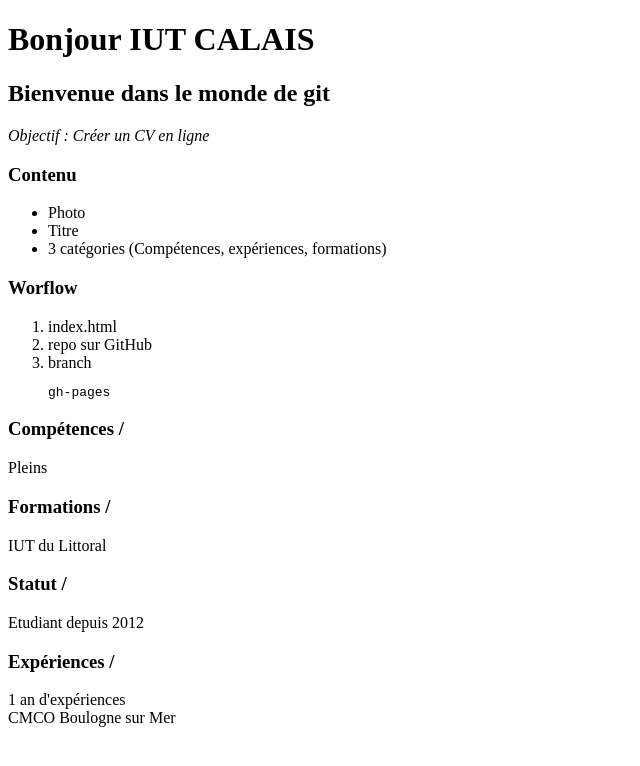
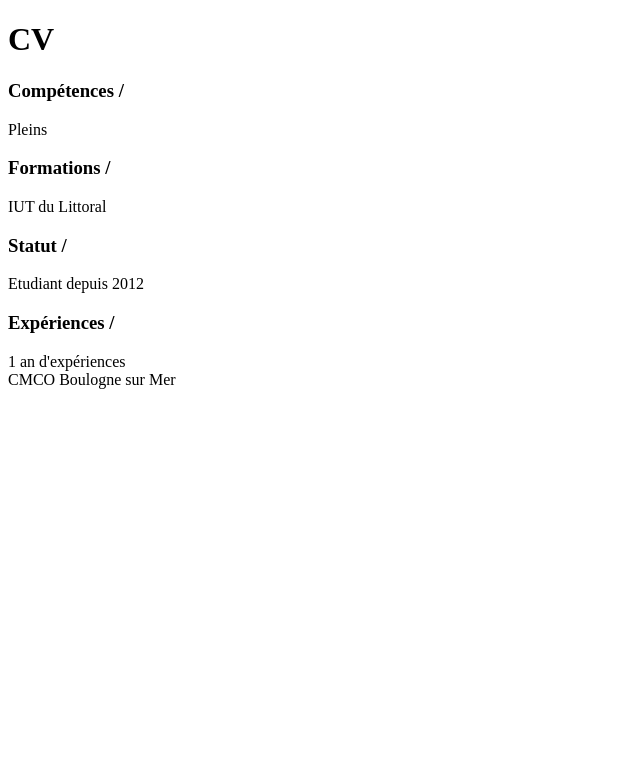
Before and after one commit to kperachon/cv, a plain HTML site: page index.html in a window 1280 px wide. Shown: the whole page, without its empty margins (0-640 px from the left). Drawn offline with Linux system fonts and the light colour scheme.

Commit message:
Update content

```diff
--- a/index.html
+++ b/index.html
@@ -6,28 +6,7 @@
   <title>Index</title>
 </head>
 <body class="layout">
-  <h1 class="title">Bonjour IUT CALAIS</h1>
-  <h2>Bienvenue dans le monde de git</h2>
-  <em>Objectif : Créer un CV en ligne</em>
-
-  <h3>Contenu</h3>
-  <p>
-    <ul>
-      <li>Photo</li>
-      <li>Titre</li>
-      <li>3 catégories (Compétences, expériences, formations)</li>
-    </ul>
-  </p>
-
-  <h3>Worflow</h3>
-  <ol>
-    <li>index.html</li>
-    <li>repo sur GitHub</li>
-    <li>branch <pre>gh-pages</pre></li>
-  </ol>
-
-
-
+  <h1 class="title">CV</h1>
   <div class="row">
 
     <div class="four columns">
```
